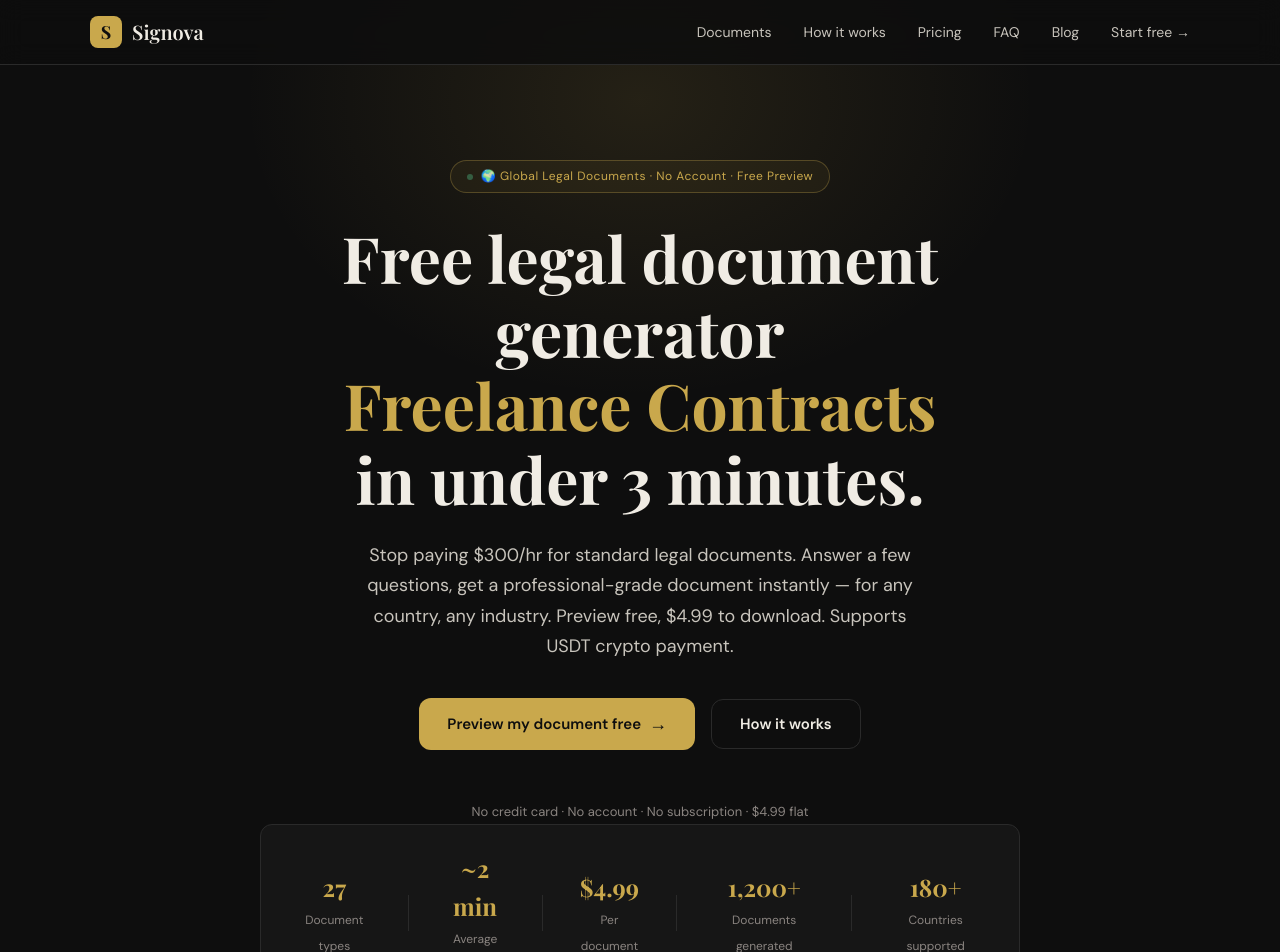
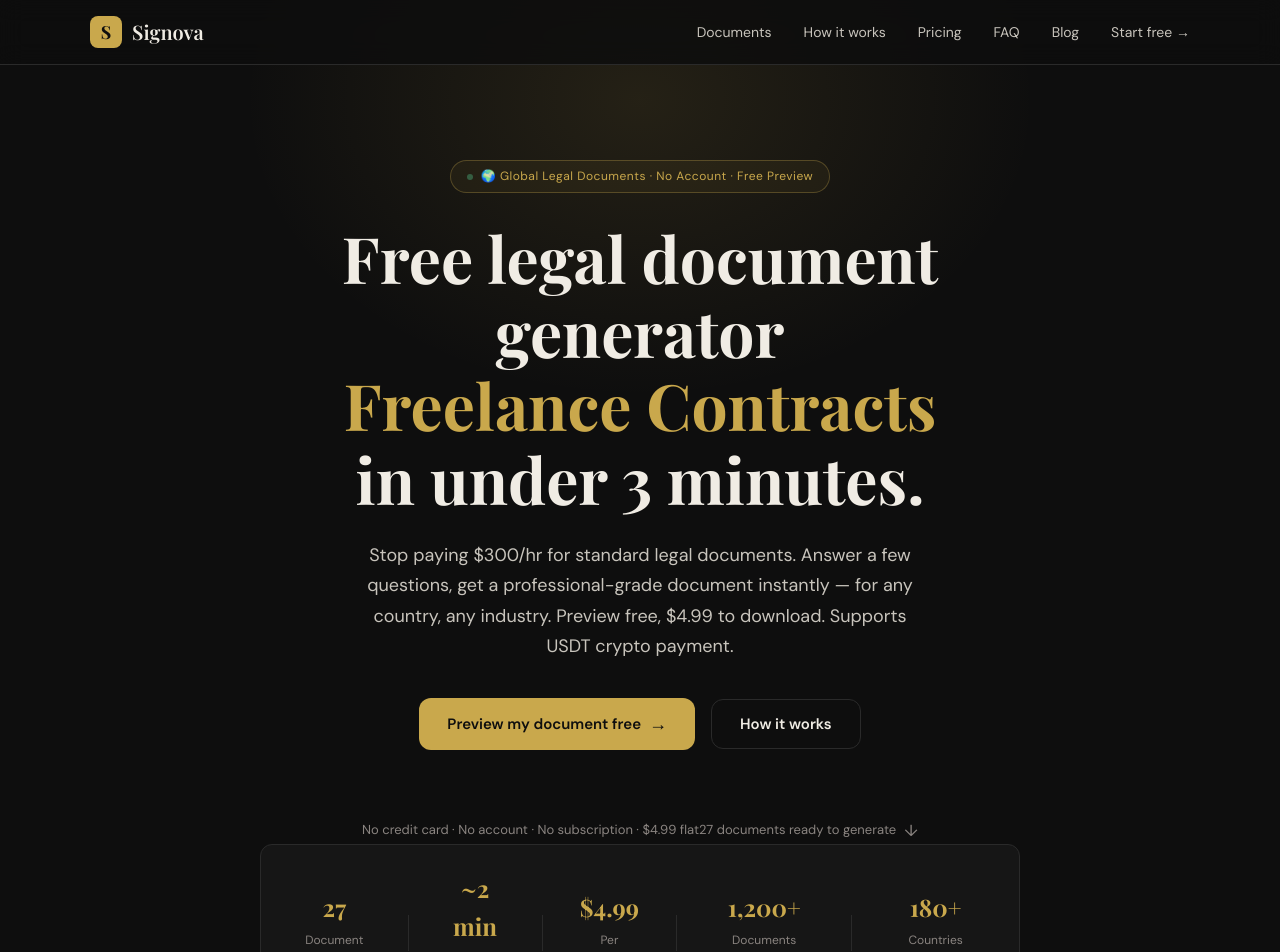
Before and after one commit to dgtalquantumleap-ai/signova, a React (Vite) app: page / in a window 1280 px wide. Shown: the top 952 px of the page. Built offline with nearby package versions, Linux system fonts and the light colour scheme; no server answers.

Commit message:
fix: mobile hero above fold - hide stats/secondary btn tighter spacing desktop scroll nudge

```diff
--- a/src/pages/Landing.css
+++ b/src/pages/Landing.css
@@ -494,6 +494,21 @@
 .faq-item.open .faq-answer { max-height: 600px; padding-bottom: 20px; }
 .faq-answer p { font-size: 15px; color: var(--text2); line-height: 1.75; }
 
+/* ── Scroll nudge ── */
+.hero-scroll-nudge {
+  display: inline-flex; align-items: center; gap: 8px;
+  margin: 20px auto 0; cursor: pointer;
+  font-size: 13px; color: var(--text3);
+  transition: color 0.2s;
+  animation: nudgeBounce 2s ease-in-out infinite;
+}
+.hero-scroll-nudge:hover { color: var(--gold); }
+.nudge-arrow { font-size: 16px; }
+@keyframes nudgeBounce {
+  0%, 100% { transform: translateY(0); }
+  50% { transform: translateY(4px); }
+}
+
 /* ── Waitlist ── */
 .waitlist-form { display: flex; flex-direction: column; gap: 10px; }
 .waitlist-input {
@@ -568,9 +583,13 @@
   }
 
   /* ── Hero ── */
-  .hero { padding: 110px 16px 40px; }
-  .hero-title { font-size: clamp(30px, 8vw, 42px) !important; }
-  .hero-sub { font-size: 15px !important; margin-bottom: 28px; }
+  .hero { padding: 100px 16px 32px; }
+  .hero-title { font-size: clamp(28px, 8vw, 40px) !important; margin-bottom: 16px !important; }
+  .hero-sub { font-size: 14px !important; margin-bottom: 20px !important; line-height: 1.6 !important; }
+  .hero-badge { margin-bottom: 16px !important; }
+  /* hide secondary btn on mobile — sticky bar covers navigation */
+  .hero-actions .btn-outline { display: none; }
+  .hero-note { display: none; }
   .hero-sub .mobile-hide { display: none; }
   .hero-sub .mobile-show { display: inline; }
   .hero-actions { flex-direction: column; width: 100%; gap: 12px; }
@@ -584,8 +603,9 @@
   }
   .hero-actions .btn-large { font-size: 15px !important; padding: 16px 20px !important; }
   .hero-badge { font-size: 11px; padding: 5px 12px; text-align: center; }
-  /* hero stats — hide on mobile to reduce hero height and push docs above fold */
+  /* hero stats + scroll nudge — hide on mobile to keep CTA above fold */
   .hero-stats { display: none !important; }
+  .hero-scroll-nudge { display: none !important; }
 
   /* ── Section headings ── */
   .section-title { font-size: 24px !important; }
--- a/src/pages/Landing.jsx
+++ b/src/pages/Landing.jsx
@@ -515,6 +515,10 @@ export default function Landing() {
           <span className="hero-note">No credit card · No account · No subscription ·{' '}
             {currency.code === 'USD' ? '$4.99' : `${currency.symbol}${currency.amount.toLocaleString()} (${currency.code})`} flat
           </span>
+          <div className="hero-scroll-nudge" onClick={() => document.getElementById('documents').scrollIntoView({ behavior: 'smooth' })}>
+            <span>27 documents ready to generate</span>
+            <span className="nudge-arrow">↓</span>
+          </div>
           <div className="hero-stats">
             <div className="stat"><span className="stat-num">27</span><span className="stat-label">Document types</span></div>
             <div className="stat-div" />
```
